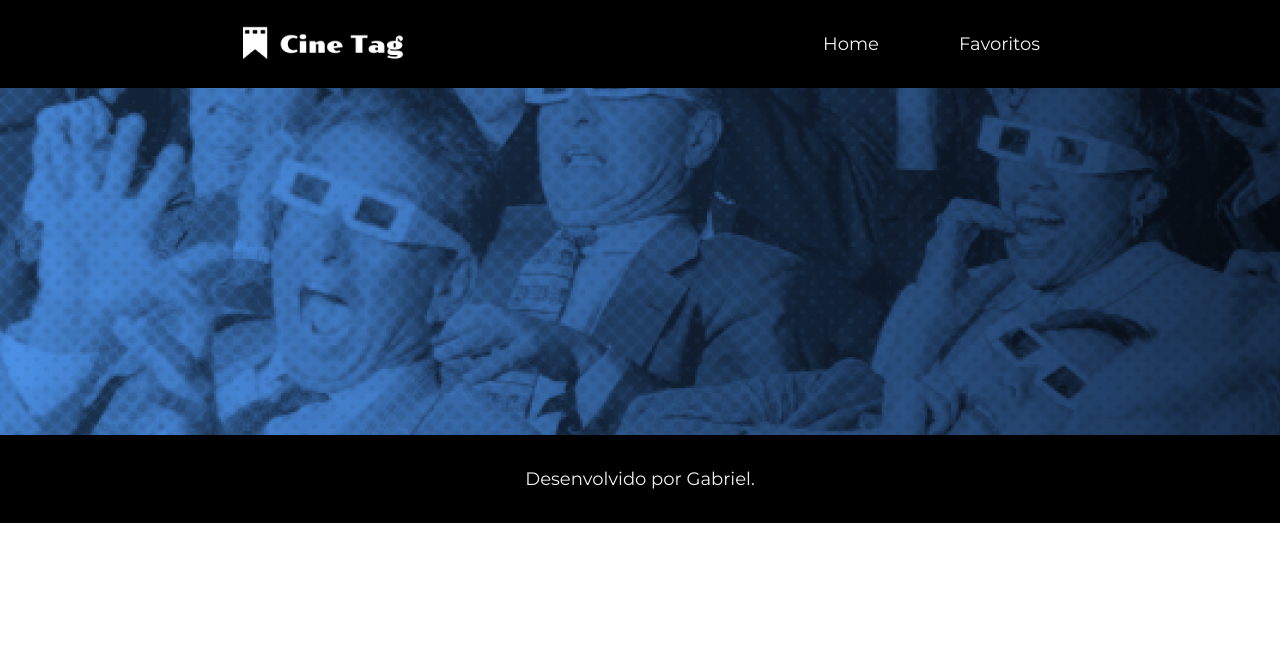
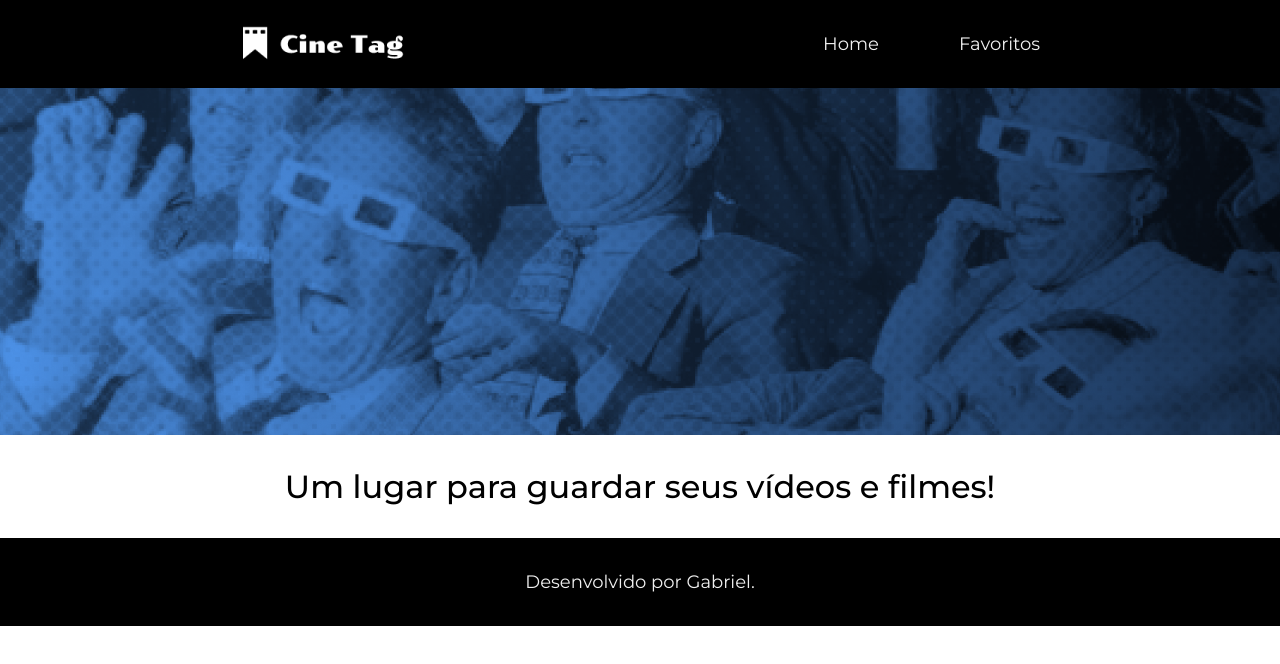
Before and after one commit to GabrielVeroneze/cinetag, a React (Vite) app: page / in a window 1280 px wide. Shown: the top 664 px of the page. Built offline with nearby package versions, Linux system fonts and the light colour scheme.

Commit message:
:sparkles: feat: Adiciona componente de titulo

```diff
--- /dev/null
+++ b/src/components/Titulo/Titulo.module.scss
@@ -0,0 +1,10 @@
+@use "src/styles/sass/variaveis" as *;
+
+.titulo {
+    color: $preto;
+    font-size: 2rem;
+    font-weight: 500;
+    line-height: normal;
+    padding: 2rem 0;
+    text-align: center;
+}
--- /dev/null
+++ b/src/components/Titulo/index.jsx
@@ -0,0 +1,11 @@
+import styles from "./Titulo.module.scss"
+
+const Titulo = ({ children }) => {
+    return (
+        <div className={styles.titulo}>
+            {children}
+        </div>
+    )
+}
+
+export default Titulo
--- a/src/pages/Inicio/index.jsx
+++ b/src/pages/Inicio/index.jsx
@@ -1,12 +1,16 @@
 import Banner from "components/Banner"
 import Cabecalho from "components/Cabecalho"
 import Rodape from "components/Rodape"
+import Titulo from "components/Titulo"
 
 const Inicio = () => {
     return (
         <>
             <Cabecalho />
             <Banner imagem="home" />
+            <Titulo>
+                <h1>Um lugar para guardar seus vídeos e filmes!</h1>
+            </Titulo>
             <Rodape />
         </>
     )
```
